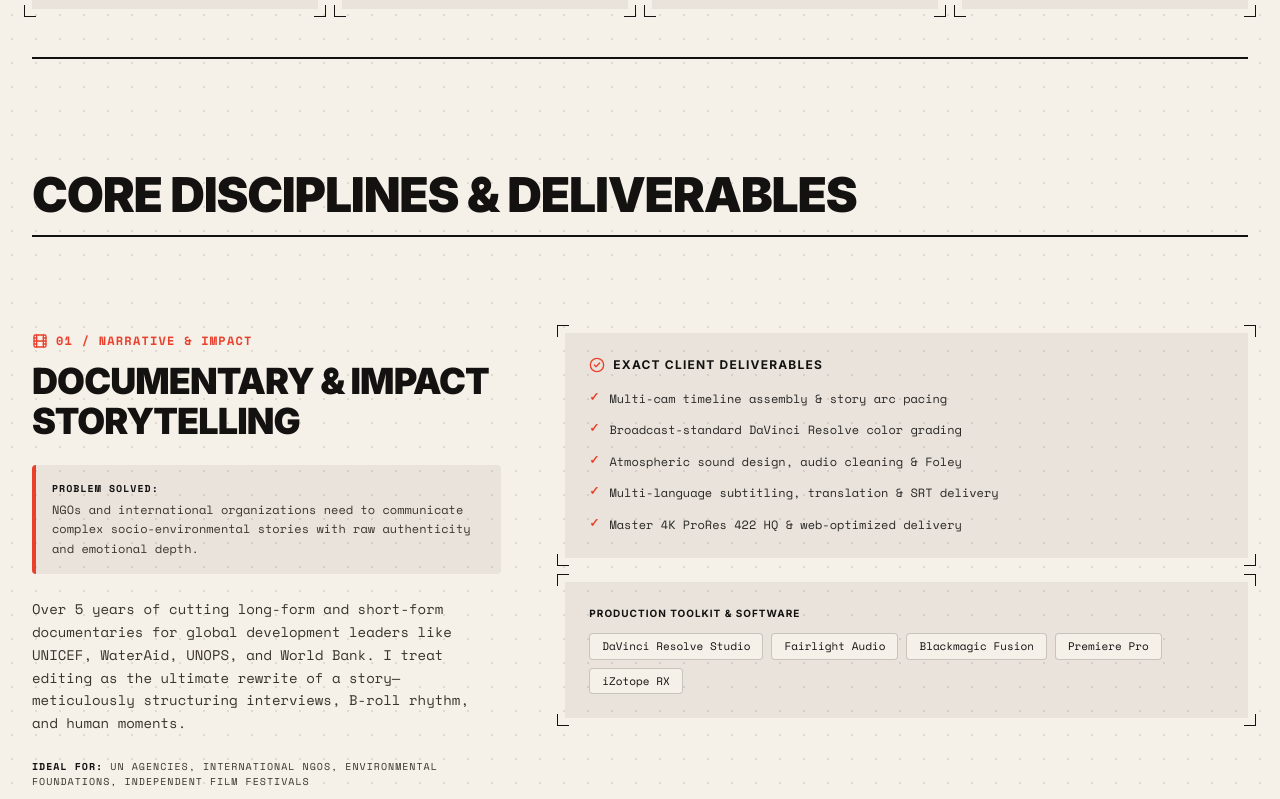
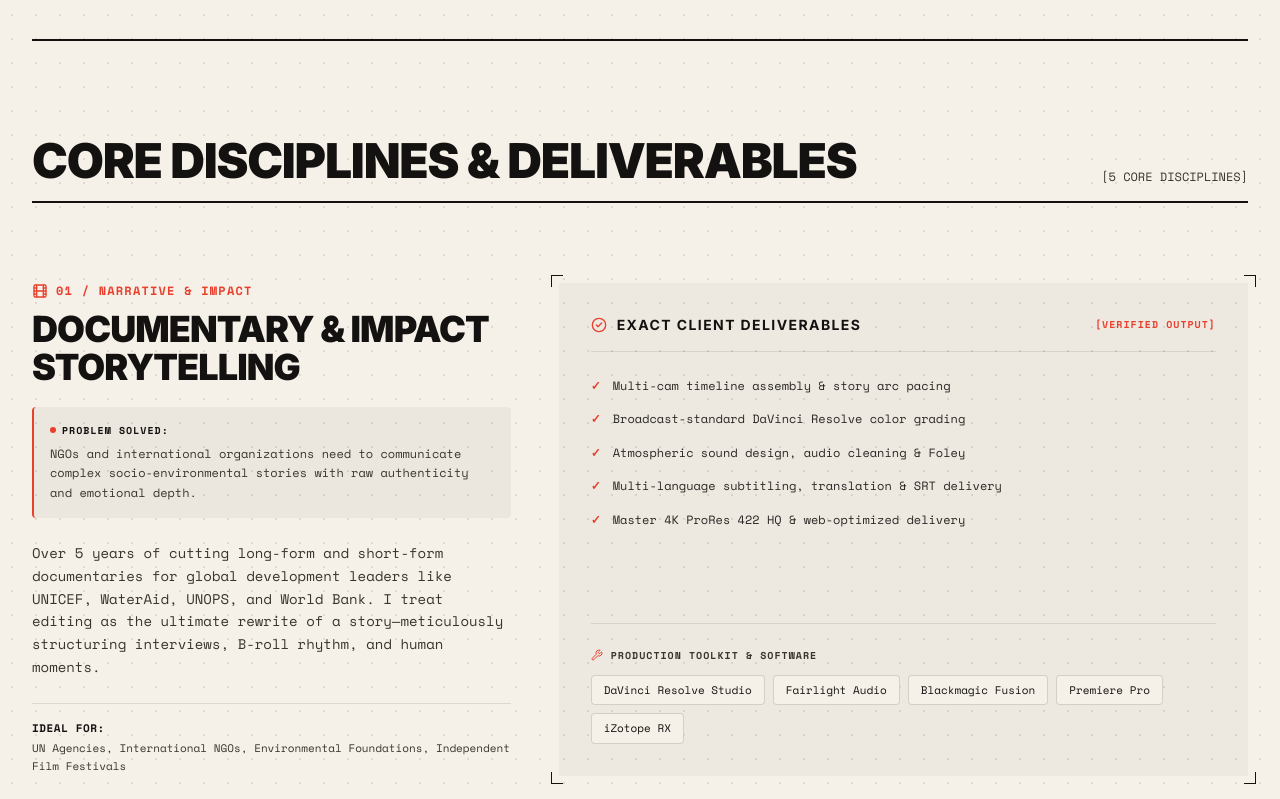
Before and after one commit to zabid-coder/zabid-portfolio-website, a Next.js app: page /capabilities in a window 1280 px wide. Shown: the part 981-1780 px from the top of the page. Built offline with nearby package versions, Linux system fonts and the light colour scheme.

Commit message:
Unify BracketFrame cards and perfect grid alignment and spacing on Capabilities page

```diff
--- a/src/app/capabilities/page.tsx
+++ b/src/app/capabilities/page.tsx
@@ -13,7 +13,8 @@ import {
   Target,
   Cpu,
   ArrowRight,
-  ShieldCheck
+  ShieldCheck,
+  Wrench
 } from 'lucide-react';
 import Link from 'next/link';
 
@@ -157,7 +158,7 @@ export default function Capabilities() {
       <div className="max-w-[1440px] mx-auto px-4 md:px-8 w-full">
 
         {/* Header Section */}
-        <div className="mb-20 md:mb-28">
+        <div className="mb-20 md:mb-24">
           <div className="text-[10px] font-mono tracking-widest text-secondary uppercase mb-4">02 — CLIENT SOLUTIONS & CAPABILITIES</div>
           <motion.h1
             className="text-4xl sm:text-6xl md:text-7xl lg:text-[6.5rem] font-black tracking-tighter uppercase mb-6 leading-[0.9]"
@@ -193,7 +194,7 @@ export default function Capabilities() {
         </div>
 
         {/* Why Clients Choose Zabid Section */}
-        <div className="mb-28 py-12 border-y-2 border-foreground">
+        <div className="mb-24 py-12 border-y-2 border-foreground">
           <div className="text-center mb-10">
             <div className="text-[10px] font-mono tracking-widest text-secondary uppercase mb-2">THE VALUE PROPOSITION</div>
             <h2 className="text-2xl md:text-4xl font-black uppercase tracking-tight">Why Global & Local Clients Hire Me</h2>
@@ -202,10 +203,12 @@ export default function Capabilities() {
             {valueProps.map((prop, idx) => {
               const Icon = prop.icon;
               return (
-                <BracketFrame key={idx} className="p-6 bg-foreground/5 border-transparent h-full" bracketColor="border-foreground">
-                  <Icon size={28} className="text-accent mb-4" />
+                <BracketFrame key={idx} className="p-6 bg-foreground/5 border-transparent h-full flex flex-col justify-between" bracketColor="border-foreground">
+                  <div>
+                    <Icon size={26} className="text-accent mb-4" />
                     <h4 className="font-bold text-sm uppercase tracking-tight mb-2 text-foreground">{prop.title}</h4>
                     <p className="font-mono text-xs text-secondary leading-relaxed">{prop.desc}</p>
+                  </div>
                 </BracketFrame>
               );
             })}
@@ -213,9 +216,10 @@ export default function Capabilities() {
         </div>
 
         {/* Detailed Services Breakdown */}
-        <div id="services" className="flex flex-col gap-24 mb-32">
-          <div className="border-b-2 border-foreground pb-4">
+        <div id="services" className="flex flex-col gap-20 mb-32">
+          <div className="border-b-2 border-foreground pb-4 flex justify-between items-end">
             <h2 className="text-3xl md:text-5xl font-black uppercase tracking-tight">Core Disciplines & Deliverables</h2>
+            <span className="font-mono text-xs text-secondary hidden sm:inline-block">[5 CORE DISCIPLINES]</span>
           </div>
 
           {services.map((service, idx) => {
@@ -227,58 +231,84 @@ export default function Capabilities() {
                 whileInView={{ opacity: 1, y: 0 }}
                 viewport={{ once: true, margin: "-100px" }}
                 transition={{ duration: 0.8 }}
-                className="grid grid-cols-1 lg:grid-cols-12 gap-8 lg:gap-16 items-start border-b border-foreground/10 pb-20 last:border-0"
+                className="grid grid-cols-1 lg:grid-cols-12 gap-8 lg:gap-12 items-stretch border-b border-foreground/10 pb-20 last:border-0"
               >
-                {/* Left Col: Header & Problem */}
-                <div className="lg:col-span-5">
+                {/* Left Col: Header, Problem Solved, & Description */}
+                <div className="lg:col-span-5 flex flex-col justify-between">
+                  <div>
                     <div className="flex items-center gap-2 text-accent font-mono text-xs font-bold uppercase tracking-widest mb-3">
                       <Icon size={16} />
                       {service.badge}
                     </div>
-                  <h3 className="text-2xl md:text-4xl font-black tracking-tight uppercase mb-6 text-foreground">{service.title}</h3>
+                    <h3 className="text-2xl md:text-3xl lg:text-4xl font-black tracking-tight uppercase mb-5 text-foreground leading-[1.05]">
+                      {service.title}
+                    </h3>
 
-                  <div className="bg-foreground/5 p-4 border-l-4 border-accent rounded-sm mb-6">
-                    <div className="text-[10px] font-mono font-bold uppercase tracking-widest text-foreground mb-1">Problem Solved:</div>
+                    {/* Problem Solved Box */}
+                    <div className="bg-foreground/[0.04] p-4 border-l-2 border-accent rounded-sm mb-6">
+                      <div className="text-[10px] font-mono font-bold uppercase tracking-widest text-foreground mb-1.5 flex items-center gap-1.5">
+                        <span className="w-1.5 h-1.5 rounded-full bg-accent"></span>
+                        Problem Solved:
+                      </div>
                       <p className="font-mono text-xs text-secondary leading-relaxed">{service.problemSolved}</p>
                     </div>
 
                     <p className="font-mono text-xs md:text-sm text-secondary leading-relaxed mb-6">
                       {service.description}
                     </p>
+                  </div>
 
-                  <div className="text-[10px] font-mono uppercase text-secondary tracking-widest">
-                    <strong className="text-foreground">Ideal For:</strong> {service.idealFor}
+                  {/* Ideal For Footer */}
+                  <div className="pt-4 border-t border-foreground/10 text-[11px] font-mono text-secondary">
+                    <span className="font-bold text-foreground uppercase tracking-wider block mb-1">Ideal For:</span>
+                    <span className="leading-relaxed">{service.idealFor}</span>
                   </div>
                 </div>
 
-                {/* Right Col: Deliverables & Toolkit */}
-                <div className="lg:col-span-7 flex flex-col gap-6">
-                  <BracketFrame className="p-6 bg-foreground/5 border-transparent" bracketColor="border-foreground">
-                    <h4 className="text-xs font-bold text-foreground uppercase tracking-widest mb-4 flex items-center gap-2">
+                {/* Right Col: UNIFIED Bracket Frame Container */}
+                <div className="lg:col-span-7 flex flex-col h-full">
+                  <BracketFrame className="p-6 md:p-8 bg-foreground/[0.03] border-transparent h-full flex flex-col justify-between" bracketColor="border-foreground">
+
+                    {/* Top: Exact Client Deliverables */}
+                    <div>
+                      <div className="flex items-center justify-between border-b border-foreground/10 pb-4 mb-6">
+                        <h4 className="text-xs md:text-sm font-bold text-foreground uppercase tracking-widest flex items-center gap-2.5">
                           <CheckCircle2 size={16} className="text-accent" />
                           Exact Client Deliverables
                         </h4>
-                    <ul className="flex flex-col gap-3 font-mono text-xs text-secondary">
+                        <span className="text-[10px] font-mono text-accent font-bold uppercase tracking-widest">
+                          [Verified Output]
+                        </span>
+                      </div>
+
+                      <ul className="flex flex-col gap-3.5 font-mono text-xs">
                         {service.deliverables.map((item, i) => (
-                        <li key={i} className="flex items-start gap-2.5">
-                          <span className="text-accent font-bold">✓</span>
-                          <span className="leading-relaxed text-foreground/90">{item}</span>
+                          <li key={i} className="flex items-start gap-3">
+                            <span className="text-accent font-bold mt-0.5 shrink-0">✓</span>
+                            <span className="leading-relaxed text-foreground/90 font-medium">{item}</span>
                           </li>
                         ))}
                       </ul>
-                  </BracketFrame>
+                    </div>
 
-                  <BracketFrame className="p-6 bg-foreground/5 border-transparent" bracketColor="border-foreground">
-                    <h4 className="text-[10px] font-bold text-foreground uppercase tracking-widest mb-3">
+                    {/* Bottom: Production Toolkit & Software */}
+                    <div className="mt-8 pt-6 border-t border-foreground/10">
+                      <div className="flex items-center gap-2 text-[10px] font-mono font-bold text-secondary uppercase tracking-widest mb-3">
+                        <Wrench size={12} className="text-accent" />
                         Production Toolkit & Software
-                    </h4>
+                      </div>
                       <div className="flex flex-wrap gap-2">
                         {service.toolkit.map((tool, i) => (
-                        <span key={i} className="font-mono text-[11px] px-3 py-1 bg-background border border-foreground/20 rounded-sm text-foreground">
+                          <span
+                            key={i}
+                            className="font-mono text-[11px] px-3 py-1.5 bg-background border border-foreground/15 rounded-sm text-foreground hover:border-accent transition-colors"
+                          >
                             {tool}
                           </span>
                         ))}
                       </div>
+                    </div>
+
                   </BracketFrame>
                 </div>
               </motion.div>
@@ -296,15 +326,15 @@ export default function Capabilities() {
             </p>
           </div>
 
-          <div className="grid grid-cols-1 md:grid-cols-2 lg:grid-cols-4 gap-8">
+          <div className="grid grid-cols-1 md:grid-cols-2 lg:grid-cols-4 gap-6">
             {workflowSteps.map((step, idx) => (
-              <div key={idx} className="relative flex flex-col justify-between p-6 bg-foreground/5 border border-foreground/10 rounded-sm">
+              <BracketFrame key={idx} className="p-6 bg-foreground/5 border-transparent flex flex-col justify-between h-full" bracketColor="border-foreground">
                 <div>
                   <div className="text-3xl font-black text-accent font-mono mb-4">{step.step}</div>
                   <h4 className="text-lg font-bold uppercase tracking-tight mb-3 text-foreground">{step.title}</h4>
                   <p className="font-mono text-xs text-secondary leading-relaxed">{step.description}</p>
                 </div>
-              </div>
+              </BracketFrame>
             ))}
           </div>
         </div>
```
Lines whose indentation alone changed are shown as unchanged.
